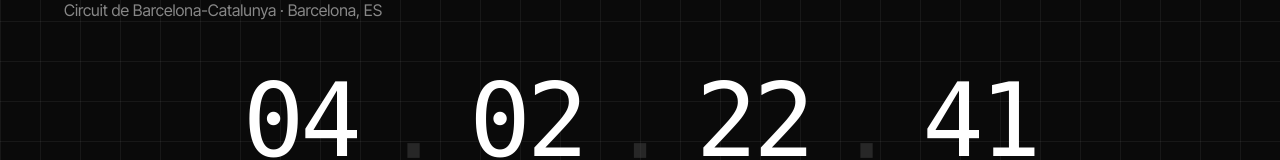
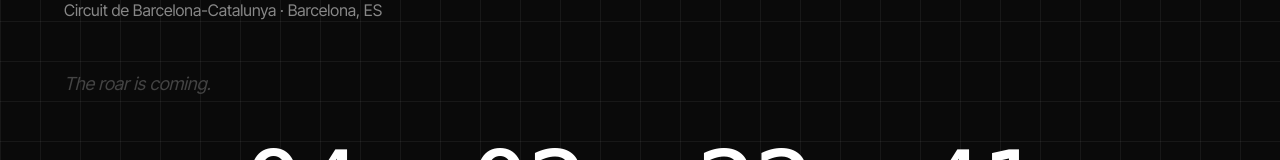
Before and after one commit to kirandandge5301/f1-countdown, a React (Vite) app: page / in a window 1280 px wide. Shown: the part 290-450 px from the top of the page. Built offline with nearby package versions, Linux system fonts and the light colour scheme; no server answers.

Commit message:
Update NextRaceSection.tsx

```diff
--- a/src/sections/NextRaceSection.tsx
+++ b/src/sections/NextRaceSection.tsx
@@ -107,7 +107,9 @@ Track every F1 session live at gpcountdown.com
             <p className="text-base text-[var(--text-secondary)] mb-12">
               {race.meeting.circuit_short_name} &middot; {race.meeting.location}, {race.meeting.country_code}
             </p>
-
+<p className="text-lg italic text-[var(--text-tertiary)] mb-10">
+  The roar is coming.
+</p>
             {/* Main Countdown */}
            {/* Main Countdown */}
 <div className="mb-16">
```
